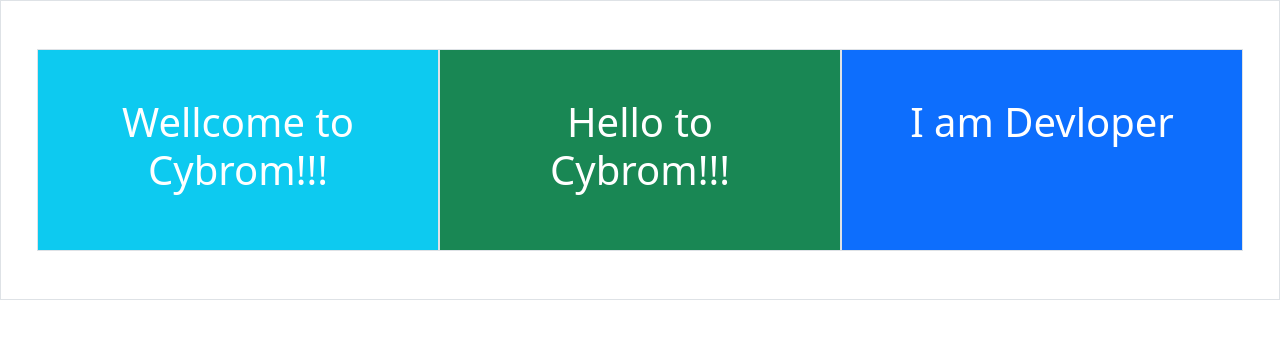
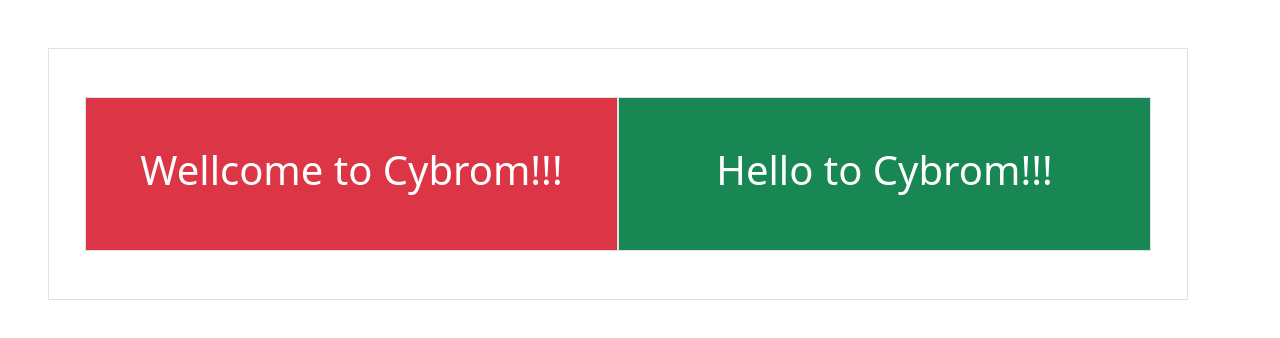
Before and after one commit to rahullokhande123/React_codes, a React (Vite) app: page / in a window 1280 px wide. Shown: the top 338 px of the page. Built offline with nearby package versions, Linux system fonts and the light colour scheme.

Commit message:
Bootstrap_layout4

```diff
--- a/src/App.jsx
+++ b/src/App.jsx
@@ -2,17 +2,13 @@ import { Container,Row, Col } from "react-bootstrap";
 const App=()=>{
  return(
   <>
-    <Container fluid className="text-center border p-5">
-      {/* fluid -> ka use hm container ke sath krte h bada container lene ke liye */}
+    <Container className="text-center border p-5 m-5">
       <Row>
-        <Col className="border bg-info p-5 text-white">
+        <Col className="border bg-danger p-5 text-white">
         <h1>Wellcome to Cybrom!!!</h1>
         </Col>
         <Col className="border bg-success p-5 text-white fs-6 ">
         <h1>Hello to Cybrom!!!</h1>
-        </Col>
-        <Col className="border bg-primary p-5 text-white">
-            <h1>I am Devloper</h1>
         </Col>
       </Row>
     </Container>
```
Also changed, not shown: 1 other file (tests, documents, lock files or other folders).
